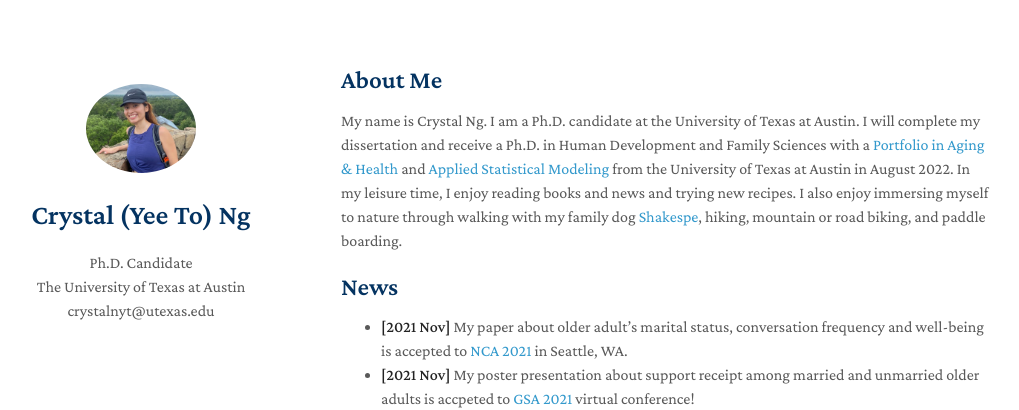
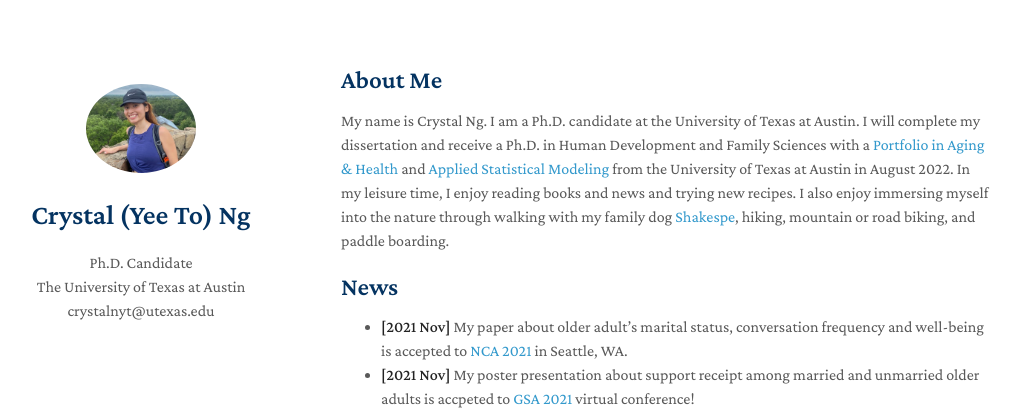
Before and after one commit to Crystal-ng/Crystal-ng.github.io, a Jekyll site: the page built from index.md, in a window 1280 px wide and 900 px high. Shown: the top 410 px of the window, without its empty margins (129-1148 px from the left). Built offline with Jekyll 4.4.1, drawn with Linux system fonts in a browser that asks for light colours; nearby versions of some CDN libraries; a style sheet for code colours, icons or effects is not loaded; our own code applies the rules of GitHub Pages for plain Markdown files.

Commit message:
Update index.md

```diff
--- a/index.md
+++ b/index.md
@@ -4,7 +4,7 @@ layout: homepage
 
 ## About Me
 
-My name is Crystal Ng. I am a Ph.D. candidate at the University of Texas at Austin. I will complete my dissertation and receive a Ph.D. in Human Development and Family Sciences with a [Portfolio in Aging & Health](https://liberalarts.utexas.edu/talc/students/portfolio-in-aging-and-health/index.php) and [Applied Statistical Modeling](https://stat.utexas.edu/graduate/portfolio-in-applied-statistical-modeling) from the University of Texas at Austin in August 2022. In my leisure time, I enjoy reading books and news and trying new recipes. I also enjoy immersing myself to nature through walking with my family dog [Shakespe](https://www.facebook.com/ShakespeTheCorgi), hiking, mountain or road biking, and paddle boarding.
+My name is Crystal Ng. I am a Ph.D. candidate at the University of Texas at Austin. I will complete my dissertation and receive a Ph.D. in Human Development and Family Sciences with a [Portfolio in Aging & Health](https://liberalarts.utexas.edu/talc/students/portfolio-in-aging-and-health/index.php) and [Applied Statistical Modeling](https://stat.utexas.edu/graduate/portfolio-in-applied-statistical-modeling) from the University of Texas at Austin in August 2022. In my leisure time, I enjoy reading books and news and trying new recipes. I also enjoy immersing myself into the nature through walking with my family dog [Shakespe](https://www.facebook.com/ShakespeTheCorgi), hiking, mountain or road biking, and paddle boarding.
 
 
 
```
